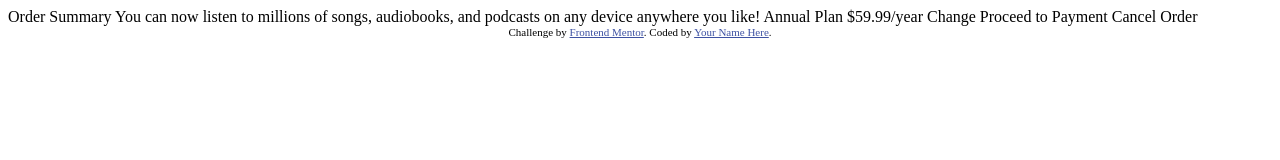
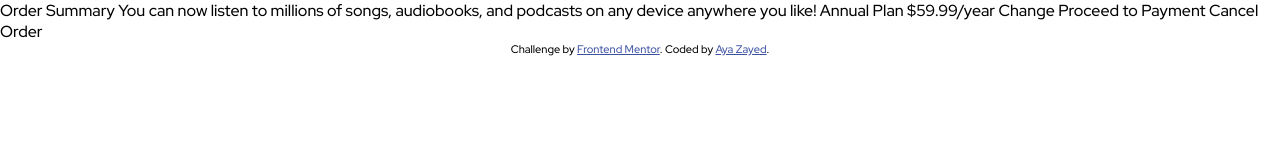
Before and after one commit to AyaZayed/Frontend-Mentor-Order-Summary-Card-Component, a plain HTML site: page index.html in a window 1280 px wide. Drawn offline with Linux system fonts and the light colour scheme.

Commit message:
added basic styles

```diff
--- a/index.html
+++ b/index.html
@@ -1,20 +1,30 @@
 <!DOCTYPE html>
 <html lang="en">
+
 <head>
   <meta charset="UTF-8">
-  <meta name="viewport" content="width=device-width, initial-scale=1.0"> <!-- displays site properly based on user's device -->
+  <meta name="viewport" content="width=device-width, initial-scale=1.0">
+  <!-- displays site properly based on user's device -->
 
   <link rel="icon" type="image/png" sizes="32x32" href="./images/favicon-32x32.png">
 
+  <!-- customized stylesheet -->
+  <link rel="stylesheet" href="styles.css">
+
+  <!-- google fonts -->
+  <link rel="preconnect" href="https://fonts.googleapis.com">
+  <link rel="preconnect" href="https://fonts.gstatic.com" crossorigin>
+  <link href="https://fonts.googleapis.com/css2?family=Red+Hat+Display:wght@500;700;900&display=swap" rel="stylesheet">
+
   <title>Frontend Mentor | Order summary card</title>
 
-  <!-- Feel free to remove these styles or customise in your own stylesheet 👍 -->
-  <style>
-    .attribution { font-size: 11px; text-align: center; }
-    .attribution a { color: hsl(228, 45%, 44%); }
-  </style>
 </head>
+
 <body>
+
+  <section class="card">
+
+  </section>
 
   Order Summary
 
@@ -31,7 +41,8 @@
 
   <div class="attribution">
     Challenge by <a href="https://www.frontendmentor.io?ref=challenge" target="_blank">Frontend Mentor</a>.
-    Coded by <a href="#">Your Name Here</a>.
+    Coded by <a href="#">Aya Zayed</a>.
   </div>
 </body>
+
 </html>
--- /dev/null
+++ b/styles.css
@@ -0,0 +1,26 @@
+* {
+  margin: 0;
+  padding: 0;
+}
+
+:root {
+  --Pale-blue: hsl(225, 100%, 94%);
+  --Bright-blue: hsl(245, 75%, 52%);
+  --Very-pale-blue: hsl(225, 100%, 98%);
+  --Desaturated-blue: hsl(224, 23%, 55%);
+  --Dark-blue: hsl(223, 47%, 23%);
+}
+
+body {
+  font-size: 16px;
+  font-family: "Red Hat Display", sans-serif;
+}
+
+.attribution {
+  font-size: 11px;
+  text-align: center;
+}
+
+.attribution a {
+  color: hsl(228, 45%, 44%);
+}
```
Also changed, not shown: 1 other file.
